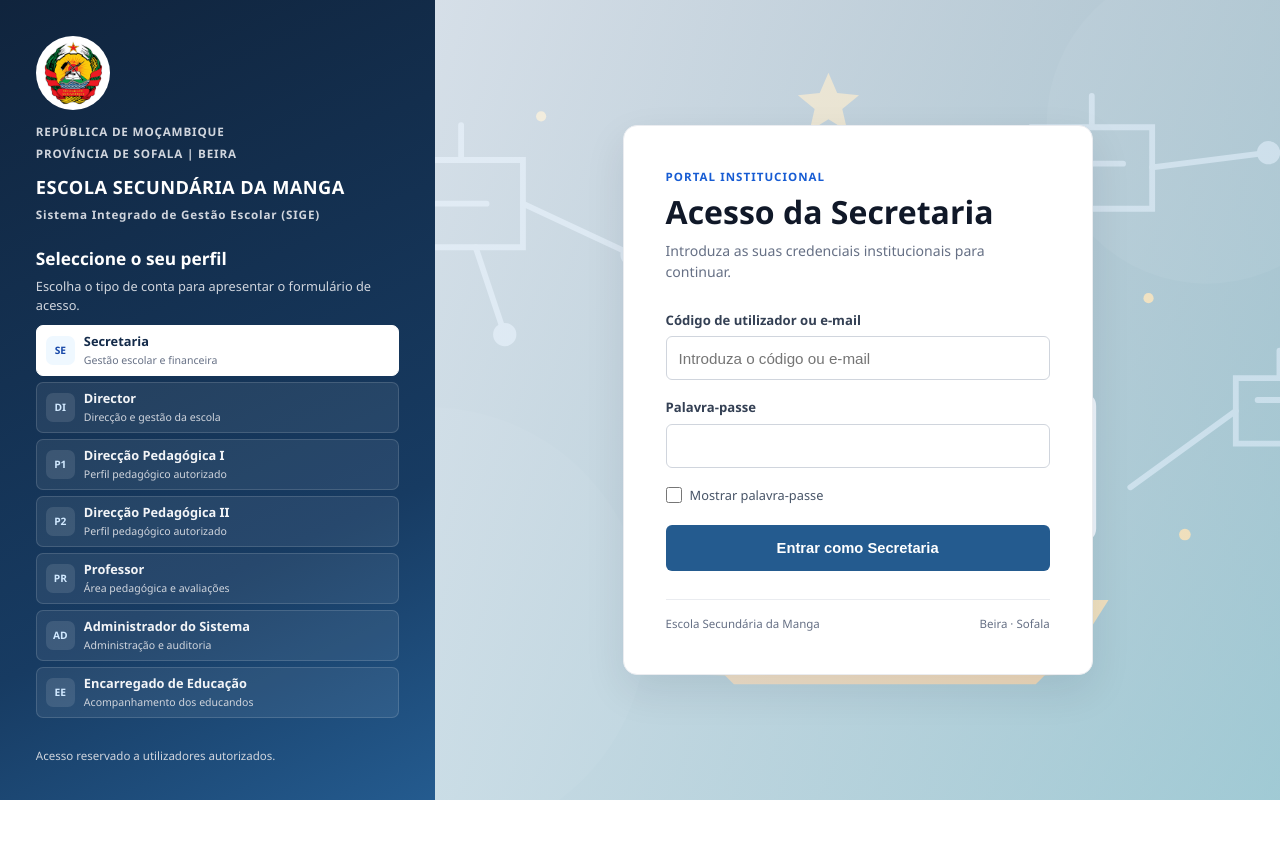
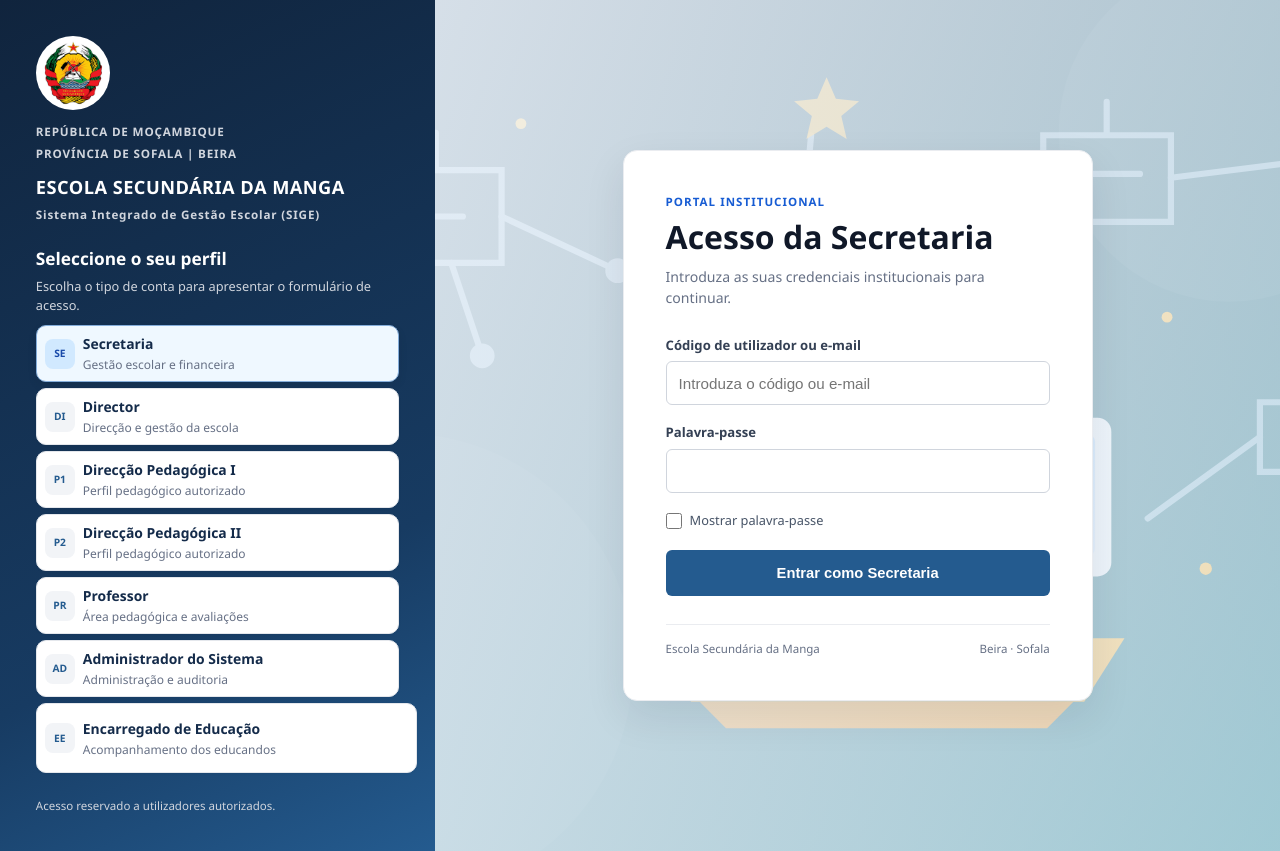
Before and after one commit to Francisco123-sys/SISTEMADEGESTAOESCOLAR12, a Flask app: page / in a window 1280 px wide. Before the commit the page ends 800 px from the top, so only its background shows below. Run offline with Flask 3, Linux system fonts and the light colour scheme; parts of the project's set-up code (start-up, migrations or seed data) failed here and were passed over; some libraries are stand-ins or nearby versions.

Commit message:
Reutiliza cartões de funcionalidades nos perfis
Co-authored-by: Copilot <223556219+Copilot@users.noreply.github.com>

```diff
--- a/static/css/style.css
+++ b/static/css/style.css
@@ -1912,30 +1912,24 @@ progress {
     gap: 6px;
 }
 
-.sige-profile-option {
-    display: flex;
+.secretary-quick-link.sige-profile-option {
     width: 100%;
-    min-height: 46px;
-    align-items: center;
-    gap: 9px;
-    box-sizing: border-box;
-    padding: 6px 9px;
-    color: #F2F4F7;
-    background: rgba(255, 255, 255, 0.07);
-    border: 1px solid rgba(255, 255, 255, 0.14);
-    border-radius: 7px;
+    min-height: 52px;
+    grid-template-columns: 30px minmax(0, 1fr);
+    gap: 2px 8px;
+    padding: 8px;
+    color: var(--text-dark);
     font: inherit;
     text-align: left;
-    text-decoration: none;
     cursor: pointer;
-    transition: background-color 0.15s ease, color 0.15s ease, border-color 0.15s ease;
 }
 
 .sige-profile-option:hover,
 .sige-profile-option.is-selected {
     color: #142B4A;
-    background: #FFFFFF;
-    border-color: #FFFFFF;
+    background: #EFF8FF;
+    border-color: #84ADDA;
+    box-shadow: 0 4px 10px rgba(16, 24, 40, 0.08);
 }
 
 .sige-profile-option:focus-visible {
@@ -1943,23 +1937,20 @@ progress {
     outline-offset: 2px;
 }
 
-.sige-profile-mark {
-    display: grid;
-    width: 29px;
-    height: 29px;
-    flex: 0 0 29px;
-    place-items: center;
-    color: #D1E9FF;
-    background: rgba(255, 255, 255, 0.11);
-    border-radius: 7px;
+.secretary-quick-link > span.sige-profile-mark {
+    width: 30px;
+    height: 30px;
+    color: var(--navy-brand);
+    background: #F2F4F7;
+    border-radius: 8px;
     font-size: 0.64rem;
     font-weight: 800;
 }
 
-.sige-profile-option:hover .sige-profile-mark,
-.sige-profile-option.is-selected .sige-profile-mark {
+.sige-profile-option:hover > span.sige-profile-mark,
+.sige-profile-option.is-selected > span.sige-profile-mark {
     color: #1849A9;
-    background: #EFF8FF;
+    background: #D1E9FF;
 }
 
 .sige-profile-option strong,
@@ -1968,18 +1959,13 @@ progress {
 }
 
 .sige-profile-option strong {
-    font-size: 0.8rem;
+    font-size: 0.87rem;
 }
 
 .sige-profile-option small {
-    margin-top: 2px;
-    color: #D0D5DD;
-    font-size: 0.66rem;
-}
-
-.sige-profile-option:hover small,
-.sige-profile-option.is-selected small {
     color: #667085;
+    font-size: 0.75rem;
+    line-height: 1.35;
 }
 
 .sige-login-sidebar-footer {
--- a/templates/login.html
+++ b/templates/login.html
@@ -4,7 +4,7 @@
     <meta charset="UTF-8">
     <meta name="viewport" content="width=device-width, initial-scale=1">
     <title>SIGE | Acesso institucional</title>
-    <link rel="stylesheet" href="{{ url_for('static', filename='css/style.css') }}?v=login-compact-1">
+    <link rel="stylesheet" href="{{ url_for('static', filename='css/style.css') }}?v=login-profile-cards-2">
 </head>
 <body class="sige-login-page">
     <main class="sige-login-layout">
@@ -23,48 +23,48 @@
                 <p>Escolha o tipo de conta para apresentar o formulário de acesso.</p>
             </div>
             <nav class="sige-profile-list" aria-label="Perfis de acesso">
-                <button class="sige-profile-option is-selected" type="button"
+                <button class="secretary-quick-link sige-profile-option is-selected" type="button"
                         data-profile="secretary" data-label="Secretaria"
                         data-title="Acesso da Secretaria" aria-pressed="true">
                     <span class="sige-profile-mark" aria-hidden="true">SE</span>
-                    <span><strong>Secretaria</strong><small>Gestão escolar e financeira</small></span>
+                    <strong>Secretaria</strong><small>Gestão escolar e financeira</small>
                 </button>
-                <button class="sige-profile-option" type="button"
+                <button class="secretary-quick-link sige-profile-option" type="button"
                         data-profile="director" data-label="Director"
                         data-title="Acesso do Director" aria-pressed="false">
                     <span class="sige-profile-mark" aria-hidden="true">DI</span>
-                    <span><strong>Director</strong><small>Direcção e gestão da escola</small></span>
+                    <strong>Director</strong><small>Direcção e gestão da escola</small>
                 </button>
-                <button class="sige-profile-option" type="button"
+                <button class="secretary-quick-link sige-profile-option" type="button"
                         data-profile="pedagogico_1" data-label="Direcção Pedagógica I"
                         data-title="Acesso da Direcção Pedagógica I" aria-pressed="false">
                     <span class="sige-profile-mark" aria-hidden="true">P1</span>
-                    <span><strong>Direcção Pedagógica I</strong><small>Perfil pedagógico autorizado</small></span>
+                    <strong>Direcção Pedagógica I</strong><small>Perfil pedagógico autorizado</small>
                 </button>
-                <button class="sige-profile-option" type="button"
+                <button class="secretary-quick-link sige-profile-option" type="button"
                         data-profile="pedagogico_2" data-label="Direcção Pedagógica II"
                         data-title="Acesso da Direcção Pedagógica II" aria-pressed="false">
                     <span class="sige-profile-mark" aria-hidden="true">P2</span>
-                    <span><strong>Direcção Pedagógica II</strong><small>Perfil pedagógico autorizado</small></span>
+                    <strong>Direcção Pedagógica II</strong><small>Perfil pedagógico autorizado</small>
                 </button>
-                <button class="sige-profile-option" type="button"
+                <button class="secretary-quick-link sige-profile-option" type="button"
                         data-profile="teacher" data-label="Professor"
                         data-title="Acesso do Professor" aria-pressed="false">
                     <span class="sige-profile-mark" aria-hidden="true">PR</span>
-                    <span><strong>Professor</strong><small>Área pedagógica e avaliações</small></span>
+                    <strong>Professor</strong><small>Área pedagógica e avaliações</small>
                 </button>
-                <button class="sige-profile-option" type="button"
+                <button class="secretary-quick-link sige-profile-option" type="button"
                         data-profile="admin" data-label="Administrador do Sistema"
                         data-title="Acesso do Administrador do Sistema" aria-pressed="false">
                     <span class="sige-profile-mark" aria-hidden="true">AD</span>
-                    <span><strong>Administrador do Sistema</strong><small>Administração e auditoria</small></span>
+                    <strong>Administrador do Sistema</strong><small>Administração e auditoria</small>
                 </button>
-                <a class="sige-profile-option" href="{{ url_for('auth.portal_encarregado') }}"
+                <a class="secretary-quick-link sige-profile-option" href="{{ url_for('auth.portal_encarregado') }}"
                    data-profile="guardian" data-label="Encarregado de Educação"
                    data-title="Acesso do Encarregado de Educação"
                    aria-label="Acesso do Encarregado de Educação">
                     <span class="sige-profile-mark" aria-hidden="true">EE</span>
-                    <span><strong>Encarregado de Educação</strong><small>Acompanhamento dos educandos</small></span>
+                    <strong>Encarregado de Educação</strong><small>Acompanhamento dos educandos</small>
                 </a>
             </nav>
             <p class="sige-login-sidebar-footer">Acesso reservado a utilizadores autorizados.</p>
```
Also changed, not shown: other parts of static/css/style.css (+14 -15 lines).
